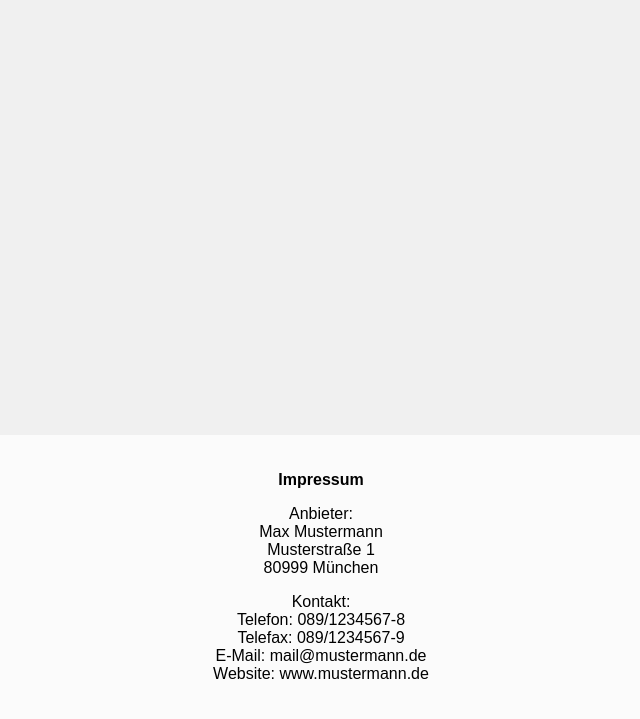
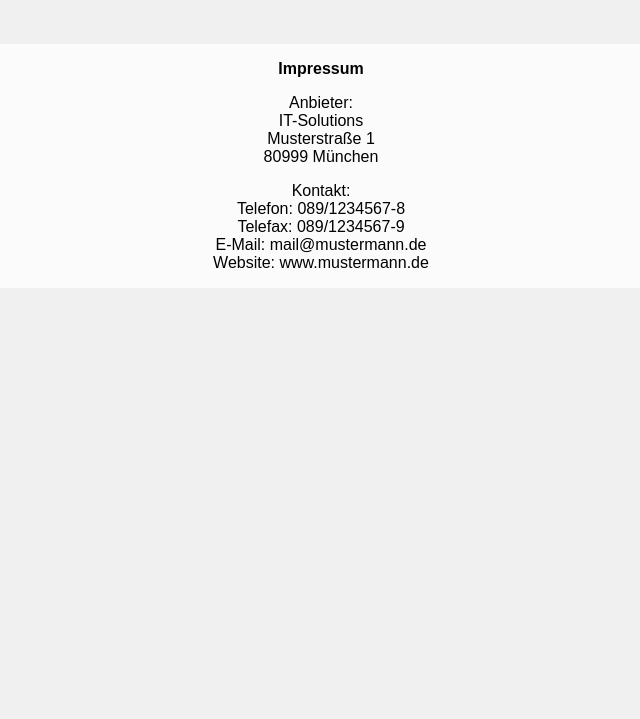
Before and after one commit to Damian-Dev0/BrainBuster, a Django app: page /menu/ in a window 1280 px wide. Shown: the part 512-1231 px from the top of the page, without its empty margins (319-959 px from the left). After the commit the page ends 780 px from the top, so only its background shows below. Run offline with Django 5.2, Linux system fonts and the light colour scheme.

Commit message:
Image + html

```diff
--- a/brainbuster/settings.py
+++ b/brainbuster/settings.py
@@ -117,6 +117,7 @@
 # https://docs.djangoproject.com/en/5.0/howto/static-files/
 
 STATIC_URL = 'static/'
+MEDIA_ROOT = '/media/'
 
 # Default primary key field type
 # https://docs.djangoproject.com/en/5.0/ref/settings/#default-auto-field
--- a/quiz/templates/menu.html
+++ b/quiz/templates/menu.html
@@ -1,9 +1,11 @@
+{% load static %}
 <!DOCTYPE html>
 <html lang="en">
 <head>
     <meta charset="UTF-8">
     <meta name="viewport" content="width=device-width, initial-scale=1.0">
-    <title>Quiz-App Hauptmenü</title>
+    <title>BrainBuster - Quiz</title>
+    <link rel="icon" type="image/x-icon" href="{% static 'icon.jpg' %}">
     <style>
         body {
             font-family: Arial, sans-serif;
@@ -42,10 +44,20 @@
             font-size: 18px;
             margin: 10px;
         }
+        .img {
+            display: block;
+            margin-left: auto;
+            margin-right: auto;
+            padding: 4.5em;
+            width: 25%;
+            height: 25%;
+        }
         .impressum {
+            position: fixed;
+            bottom: 0;
+            left: 0;
+            right: 0;
             text-align: center;
-            padding: 20px;
-            margin-top: 27em;
             background-color: rgb(251, 251, 251);
         }
     </style>
@@ -60,11 +72,12 @@
             <button onclick="window.location.href='about.html'">Über die App</button>
         </ul>
     </div>
-    <img src="logo.png" alt="logo">
+
+    <img src="{% static 'logo.jpg' %}" alt="logo" class="img">
 
     <div class="impressum">
         <p><strong>Impressum</strong></p>
-        <p>Anbieter:<br />Max Mustermann<br />Musterstraße 1<br />80999 München</p>
+        <p>Anbieter:<br />IT-Solutions<br />Musterstraße 1<br />80999 München</p>
         <p>Kontakt:<br />Telefon: 089/1234567-8<br />Telefax: 089/1234567-9<br />E-Mail: mail@mustermann.de<br />Website: www.mustermann.de</p>
     </div>
 
```
Also changed, not shown: quiz/static/icon.jpg (added), quiz/static/icon.png (added), quiz/static/logo.jpg (added), quiz/static/logo.png (renamed from quiz/templates/logo.png).
